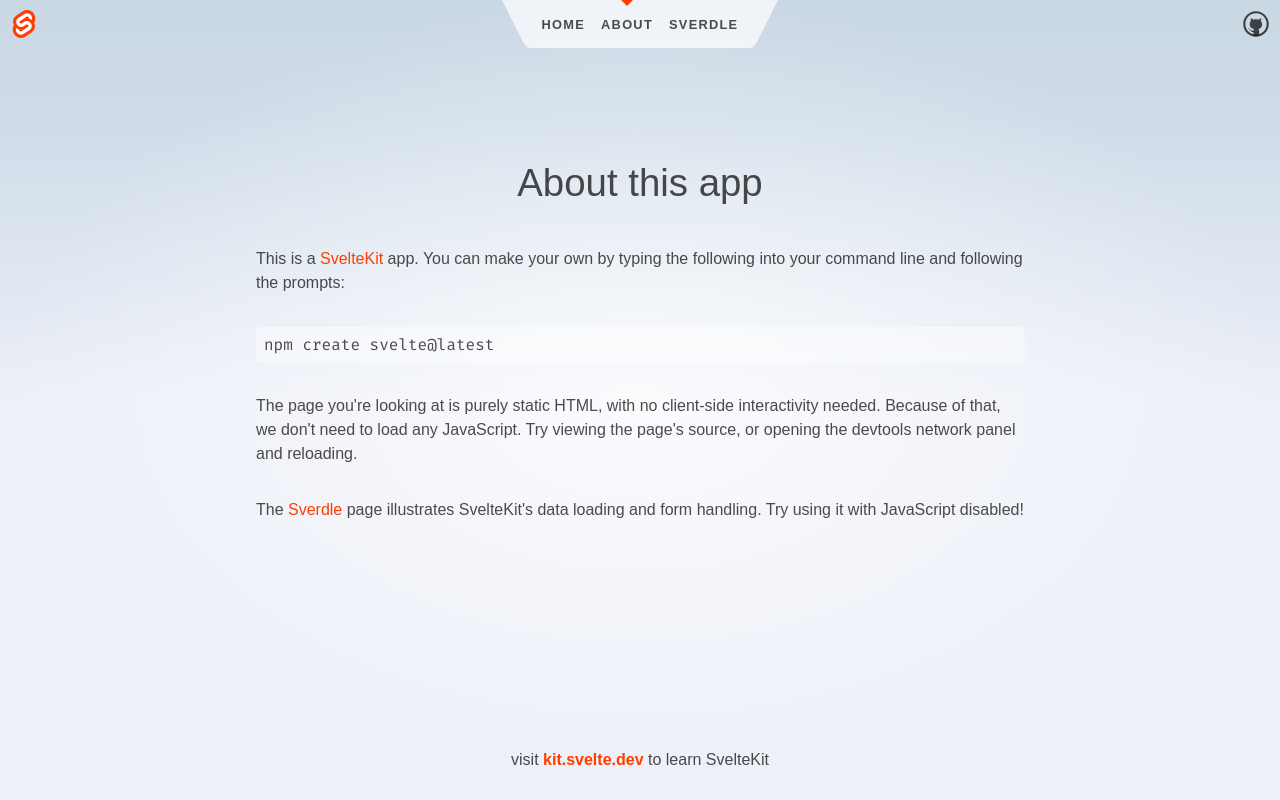
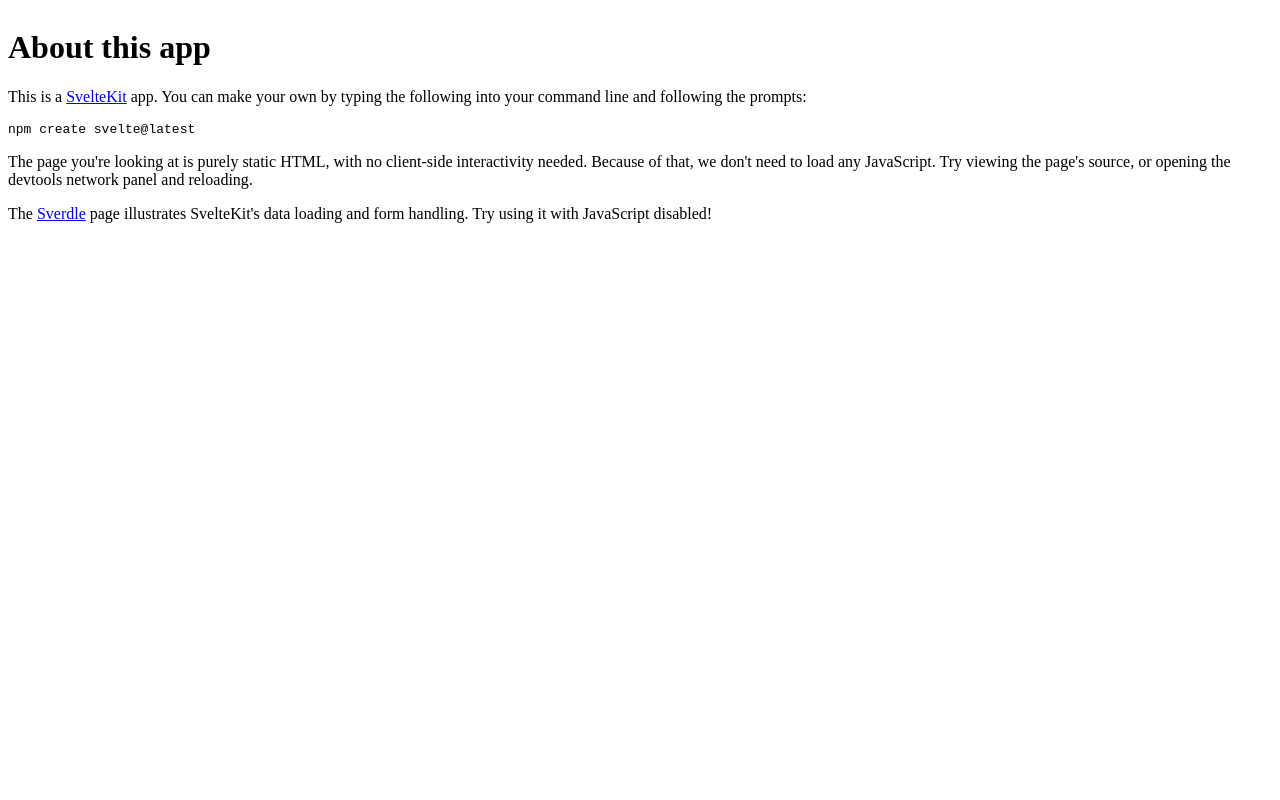
Before and after one commit to Tylopilus/taskone, a SvelteKit app: page /about in a window 1280 px wide. Built offline with nearby package versions, Linux system fonts and the light colour scheme.

Commit message:
add open-props with w/ jit

```diff
--- /dev/null
+++ b/postcss.config.cjs
@@ -0,0 +1,6 @@
+const postcssJitProps = require('postcss-jit-props');
+const OpenProps = require('open-props');
+
+module.exports = {
+	plugins: [postcssJitProps(OpenProps)]
+};
--- /dev/null
+++ b/src/app.postcss
@@ -0,0 +1,5 @@
+/* Write your global styles here, in PostCSS syntax */
+/* @import 'open-props/style'; */
+
+/* optional imports that use the props */
+@import 'open-props/normalize';
--- a/src/routes/+layout.svelte
+++ b/src/routes/+layout.svelte
@@ -1,53 +1,20 @@
 <script>
-	import Header from './Header.svelte';
-	import './styles.css';
+	// import '../app.postcss';
 </script>
 
 <div class="app">
-	<Header />
-
 	<main>
 		<slot />
 	</main>
-
-	<footer>
-		<p>visit <a href="https://kit.svelte.dev">kit.svelte.dev</a> to learn SvelteKit</p>
-	</footer>
 </div>
 
 <style>
-	.app {
+	main {
+		font-size: var(--font-size-4);
 		display: flex;
-		flex-direction: column;
-		min-height: 100vh;
-	}
-
-	main {
-		flex: 1;
-		display: flex;
-		flex-direction: column;
-		padding: 1rem;
-		width: 100%;
-		max-width: 64rem;
-		margin: 0 auto;
-		box-sizing: border-box;
-	}
-
-	footer {
-		display: flex;
-		flex-direction: column;
 		justify-content: center;
-		align-items: center;
-		padding: 12px;
-	}
-
-	footer a {
-		font-weight: bold;
-	}
-
-	@media (min-width: 480px) {
-		footer {
-			padding: 12px 0;
-		}
+		margin-inline: auto;
+		margin-block-start: var(--size-10);
+		padding-inline: var(--size-8);
 	}
 </style>
--- a/src/routes/styles.css
+++ /dev/null
@@ -1,95 +0,0 @@
-@import '@fontsource/fira-mono';
-
-:root {
-	--font-body: Arial, -apple-system, BlinkMacSystemFont, 'Segoe UI', Roboto, Oxygen, Ubuntu,
-		Cantarell, 'Open Sans', 'Helvetica Neue', sans-serif;
-	--font-mono: 'Fira Mono', monospace;
-	--color-bg-0: rgb(202, 216, 228);
-	--color-bg-1: hsl(209, 36%, 86%);
-	--color-bg-2: hsl(224, 44%, 95%);
-	--color-theme-1: #ff3e00;
-	--color-theme-2: #40b3ff;
-	--color-text: rgba(0, 0, 0, 0.7);
-	--column-width: 42rem;
-	--column-margin-top: 4rem;
-	font-family: var(--font-body);
-	color: var(--color-text);
-}
-
-body {
-	min-height: 100vh;
-	margin: 0;
-	background-attachment: fixed;
-	background-color: var(--color-bg-1);
-	background-size: 100vw 100vh;
-	background-image: radial-gradient(
-			50% 50% at 50% 50%,
-			rgba(255, 255, 255, 0.75) 0%,
-			rgba(255, 255, 255, 0) 100%
-		),
-		linear-gradient(180deg, var(--color-bg-0) 0%, var(--color-bg-1) 15%, var(--color-bg-2) 50%);
-}
-
-h1,
-h2,
-p {
-	font-weight: 400;
-}
-
-p {
-	line-height: 1.5;
-}
-
-a {
-	color: var(--color-theme-1);
-	text-decoration: none;
-}
-
-a:hover {
-	text-decoration: underline;
-}
-
-h1 {
-	font-size: 2rem;
-	text-align: center;
-}
-
-h2 {
-	font-size: 1rem;
-}
-
-pre {
-	font-size: 16px;
-	font-family: var(--font-mono);
-	background-color: rgba(255, 255, 255, 0.45);
-	border-radius: 3px;
-	box-shadow: 2px 2px 6px rgb(255 255 255 / 25%);
-	padding: 0.5em;
-	overflow-x: auto;
-	color: var(--color-text);
-}
-
-.text-column {
-	display: flex;
-	max-width: 48rem;
-	flex: 0.6;
-	flex-direction: column;
-	justify-content: center;
-	margin: 0 auto;
-}
-
-input,
-button {
-	font-size: inherit;
-	font-family: inherit;
-}
-
-button:focus:not(:focus-visible) {
-	outline: none;
-}
-
-@media (min-width: 720px) {
-	h1 {
-		font-size: 2.4rem;
-	}
-}
--- a/svelte.config.js
+++ b/svelte.config.js
@@ -5,7 +5,11 @@
 const config = {
 	// Consult https://github.com/sveltejs/svelte-preprocess
 	// for more information about preprocessors
-	preprocess: preprocess(),
+	preprocess: [
+		preprocess({
+			postcss: true
+		})
+	],
 
 	kit: {
 		adapter: adapter()
```
Also changed, not shown: package.json (+9 -2 lines), 1 other file (tests, documents, lock files or other folders).
